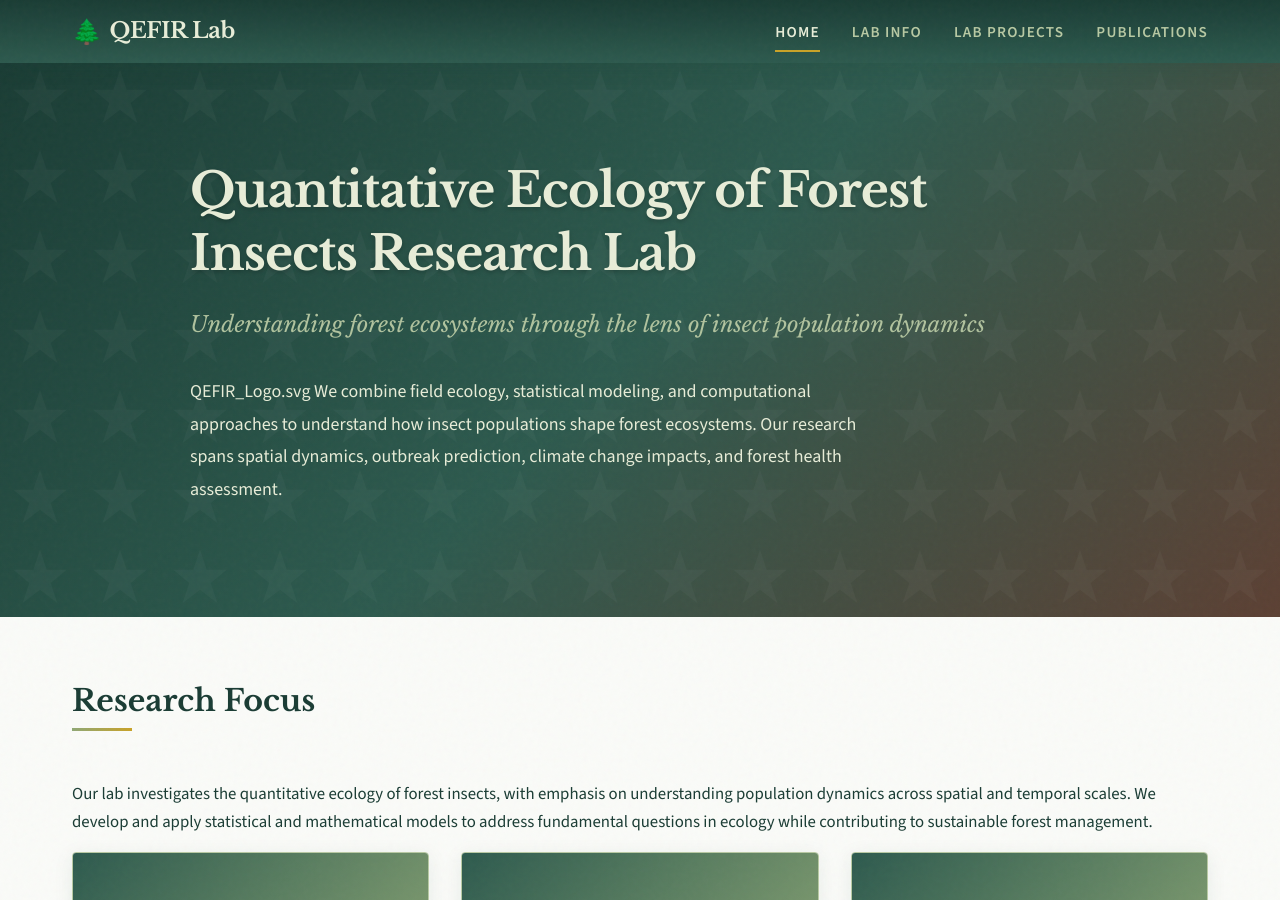
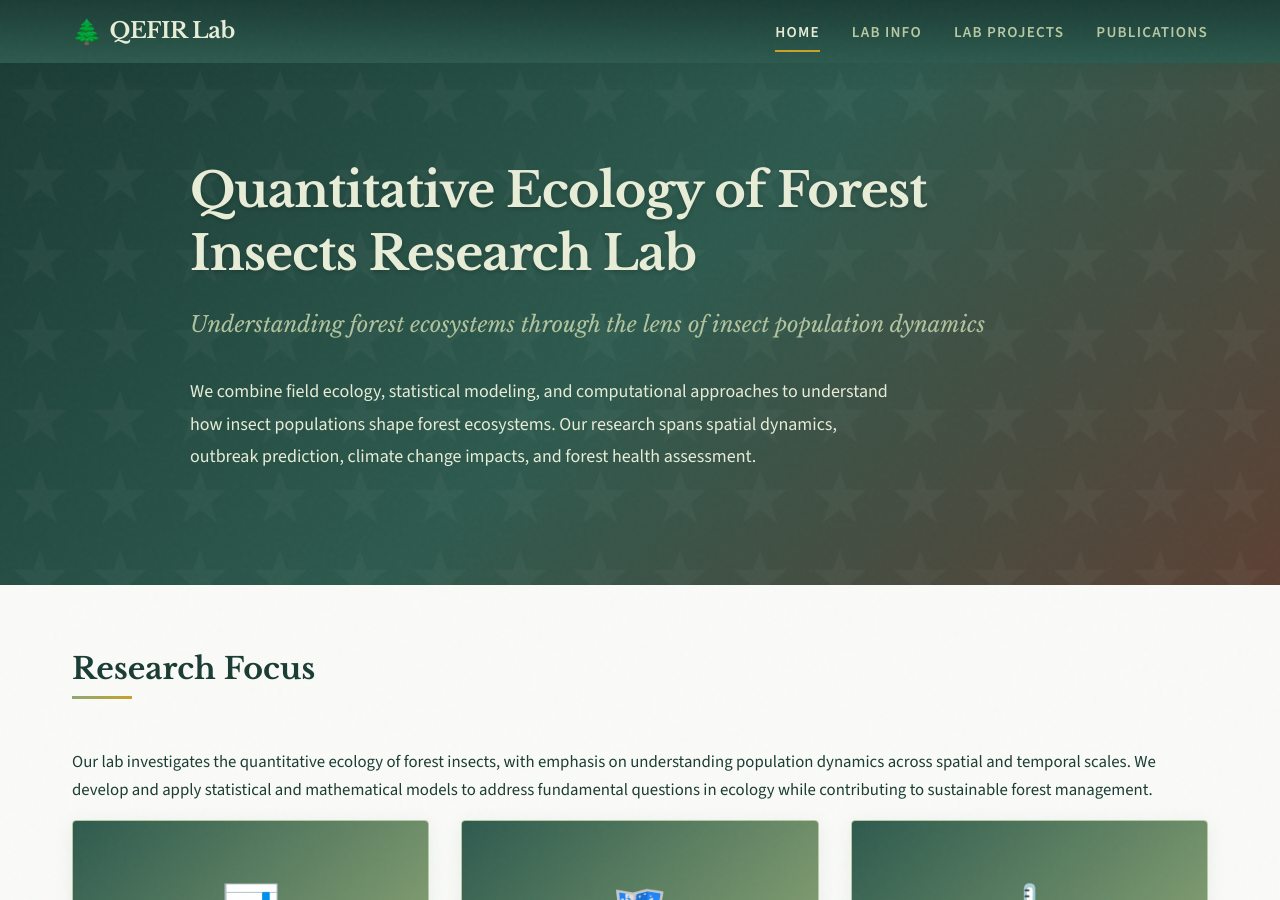
Before and after one commit to jncandau/QEFIR-Lab, a Jekyll site: the page built from index.md, in a window 1280 px wide and 900 px high. Built offline with Jekyll 4.4.1, drawn with Linux system fonts in a browser that asks for light colours.

Commit message:
Modify logo and hero description on homepage
Updated logo and hero description in index.md

```diff
--- a/index.md
+++ b/index.md
@@ -1,10 +1,10 @@
 ---
 layout: home
 title: Home
-logo: /assets/images/
+logo: /assets/images/QEFIR_Logo.svg
 hero_title: "Quantitative Ecology of Forest Insects Research Lab"
 tagline: "Understanding forest ecosystems through the lens of insect population dynamics"
-hero_description: QEFIR_Logo.svg
+hero_description:
   We combine field ecology, statistical modeling, and computational approaches to understand how insect populations shape forest ecosystems. Our research spans spatial dynamics, outbreak prediction, climate change impacts, and forest health assessment.
 ---
 
```
